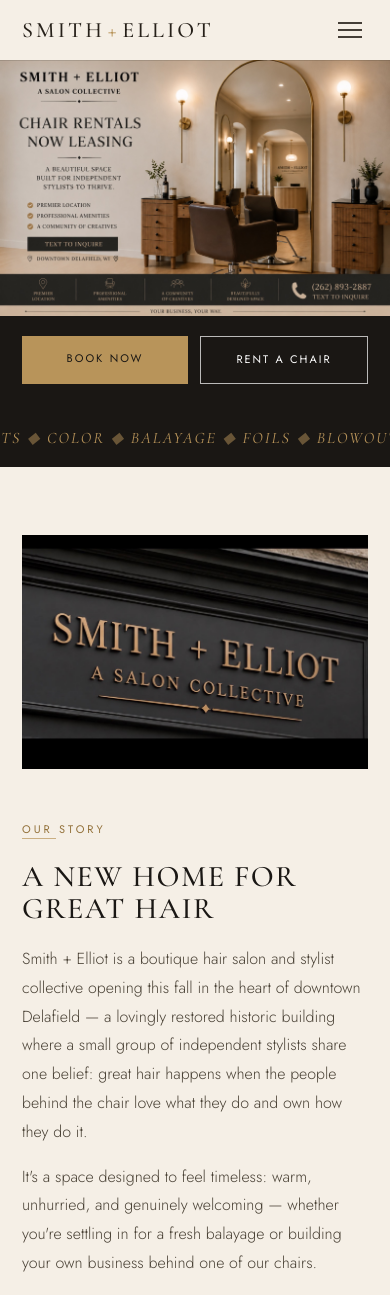
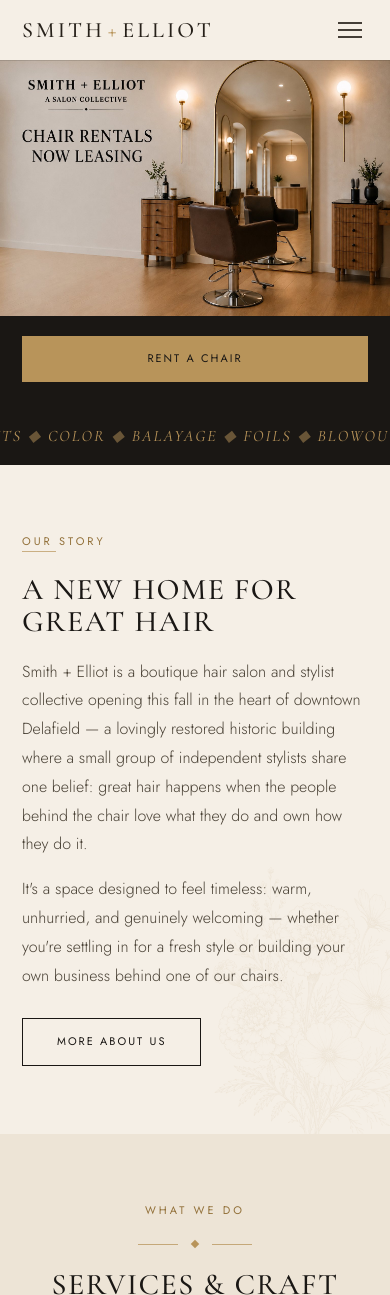
Before and after one commit to pnerbun/s_and_e, a plain HTML site: page index.html in a window 390 px wide. Shown: the top 1295 px of the page. Drawn offline with nearby package versions, Linux system fonts and the light colour scheme.

Commit message:
Client revisions: copy edits, new mobile banner, botanical motif
- Our Story: 'fresh balayage' -> 'fresh style'
- Hide the sign image above Our Story on mobile (banner already carries wordmark)
- Mobile hero CTA: drop 'Book Now', keep a full-width 'Rent a Chair'
- Now Leasing: 'Professionally equipped, beautifully designed stations'
  -> 'Beautiful move-in ready stations' (equipment is not included in the lease)
- About: 'settling in for balayage' -> 'for a service'; Sara card now reads
  'Cuts, color, balayage, and blowouts with personalized care.'
- Swap mobile hero to the cleaner new_landing banner (no baked-in phone/CTA)
- Add flower botanical as a faint gold flourish behind Our Story; normalize
  uppercase .PNG filenames to lowercase for case-sensitive hosts

```diff
--- a/index.html
+++ b/index.html
@@ -111,6 +111,15 @@
   .stylist-cols { display: grid; grid-template-columns: 1fr; gap: 44px; align-items: center; }
   @media (min-width: 860px) { .stylist-cols { grid-template-columns: 1.1fr 0.9fr; gap: 70px; } }
 
+  /* ── Botanical motif: faint decorative flourish behind Our Story ── */
+  #about { position: relative; overflow: hidden; }
+  #about .section-wrap { position: relative; z-index: 1; }
+  .botanical-watermark {
+    position: absolute; right: -70px; bottom: -50px; width: 360px;
+    opacity: 0.13; pointer-events: none; user-select: none; z-index: 0;
+  }
+  @media (max-width: 900px) { .botanical-watermark { width: 250px; right: -55px; bottom: -35px; opacity: 0.11; } }
+
   /* ── Mobile-only banner hero (uses the ready-made brand graphic) ── */
   .hero-mobile-banner, .hero-mobile-cta { display: none; }
   @media (max-width: 640px) {
@@ -121,6 +130,8 @@
     .hero-mobile-banner img { width: 100%; height: auto; }
     .hero-mobile-cta { display: flex; gap: 12px; background: var(--black); padding: 20px 22px 26px; }
     .hero-mobile-cta .btn { flex: 1 1 0; text-align: center; padding-left: 10px; padding-right: 10px; }
+    /* Sign image is redundant on mobile (the banner already carries the wordmark) */
+    .about-teaser-img { display: none; }
     /* Force a solid nav over the light-topped banner (white text would vanish) */
     #site-nav.over-hero { background: var(--cream); box-shadow: 0 1px 0 var(--line); }
     #site-nav.over-hero .wordmark { color: var(--ink); }
@@ -172,7 +183,7 @@
 <header class="hero">
   <!-- Mobile-only banner hero (ready-made brand graphic; text lives in the image) -->
   <a class="hero-mobile-banner" href="#chairs" aria-label="Smith + Elliot, a salon collective — chair rentals now leasing in downtown Delafield">
-    <img src="photos/chair-rental-banner-delafield.jpg" alt="Smith + Elliot, A Salon Collective — chair rentals now leasing in historic downtown Delafield, WI. Call or text (262) 893-2887." width="1535" height="1024" fetchpriority="high">
+    <img src="photos/chair-rentals-now-leasing.jpg" alt="Smith + Elliot, A Salon Collective — chair rentals now leasing at our salon in historic downtown Delafield, WI." width="1535" height="1024" fetchpriority="high">
   </a>
   <div class="hero-inner fade-up">
     <span class="sup" style="color:var(--gold);">A Salon Collective · Delafield, WI</span>
@@ -190,8 +201,7 @@
 </header>
 <!-- Mobile-only hero CTA band (tappable actions beneath the banner) -->
 <div class="hero-mobile-cta">
-  <a href="contact.html" class="btn btn-gold">Book Now</a>
-  <a href="#chairs" class="btn btn-outline-white">Rent a Chair</a>
+  <a href="#chairs" class="btn btn-gold">Rent a Chair</a>
 </div>
 
 <!-- ═══════════════ MARQUEE ═══════════════ -->
@@ -204,9 +214,11 @@
 
 <!-- ═══════════════ ABOUT TEASER ═══════════════ -->
 <section id="about" class="section-pad" style="background:var(--cream);">
+  <!-- Botanical motif (decorative background flourish) -->
+  <img class="botanical-watermark" src="photos/botanical-motif-gold.png" alt="" aria-hidden="true" loading="lazy">
   <div class="section-wrap">
     <div class="split-wrap fade-up">
-      <div class="split-img" style="width:100%;">
+      <div class="split-img about-teaser-img" style="width:100%;">
         <img src="photos/smith-elliot-salon-sign.jpg" alt="Smith + Elliot salon sign in gold lettering on black — a salon collective in Delafield, WI" width="700" height="472" loading="lazy" style="width:100%; height:auto;">
       </div>
       <div class="split-text">
@@ -214,7 +226,7 @@
         <div class="gold-rule"></div>
         <h2 class="display" style="font-size:clamp(30px,4.4vw,46px); color:var(--black);">A New Home for Great Hair</h2>
         <p class="lead" style="margin-top:20px;">Smith + Elliot is a boutique hair salon and stylist collective opening this fall in the heart of downtown Delafield — a lovingly restored historic building where a small group of independent stylists share one belief: great hair happens when the people behind the chair love what they do and own how they do it.</p>
-        <p class="lead">It's a space designed to feel timeless: warm, unhurried, and genuinely welcoming — whether you're settling in for a fresh balayage or building your own business behind one of our chairs.</p>
+        <p class="lead">It's a space designed to feel timeless: warm, unhurried, and genuinely welcoming — whether you're settling in for a fresh style or building your own business behind one of our chairs.</p>
         <a href="about.html" class="btn btn-outline-dark" style="margin-top:12px;">More About Us</a>
       </div>
     </div>
@@ -253,7 +265,7 @@
         <p style="color:#d8d0c0; font-size:16px; line-height:1.85; max-width:52ch; margin-top:18px;">Smith + Elliot is a collective of independent stylists — a beautiful, professional space built so you can run your own book, set your own prices, and keep what you earn. We have <strong style="color:#fff;">chairs available now</strong> for licensed cosmetologists ready to be their own boss.</p>
         <ul class="feature-list" style="color:#eae3d4; margin-top:22px; max-width:52ch;">
           <li>Premier location in walkable, historic downtown Delafield</li>
-          <li>Professionally equipped, beautifully designed stations</li>
+          <li>Beautiful move-in ready stations</li>
           <li>A supportive community of creatives — your business, your way</li>
           <li>Flexible chair-rental terms (details on request)</li>
         </ul>
```
Also changed, not shown: about.html (+2 -2 lines), photos/botanical-motif-gold.png (added), photos/chair-rentals-now-leasing.jpg (added), 3 other files.
